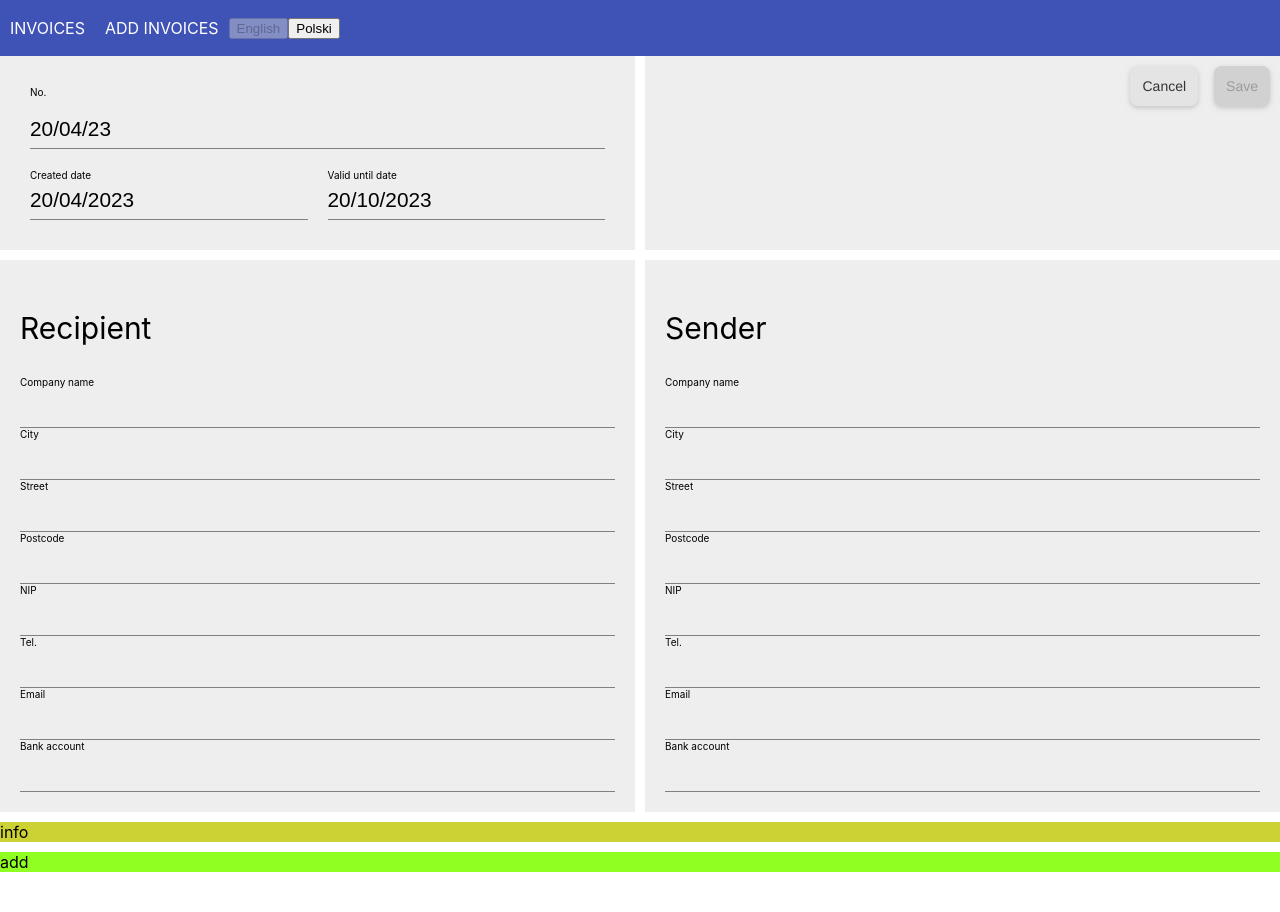
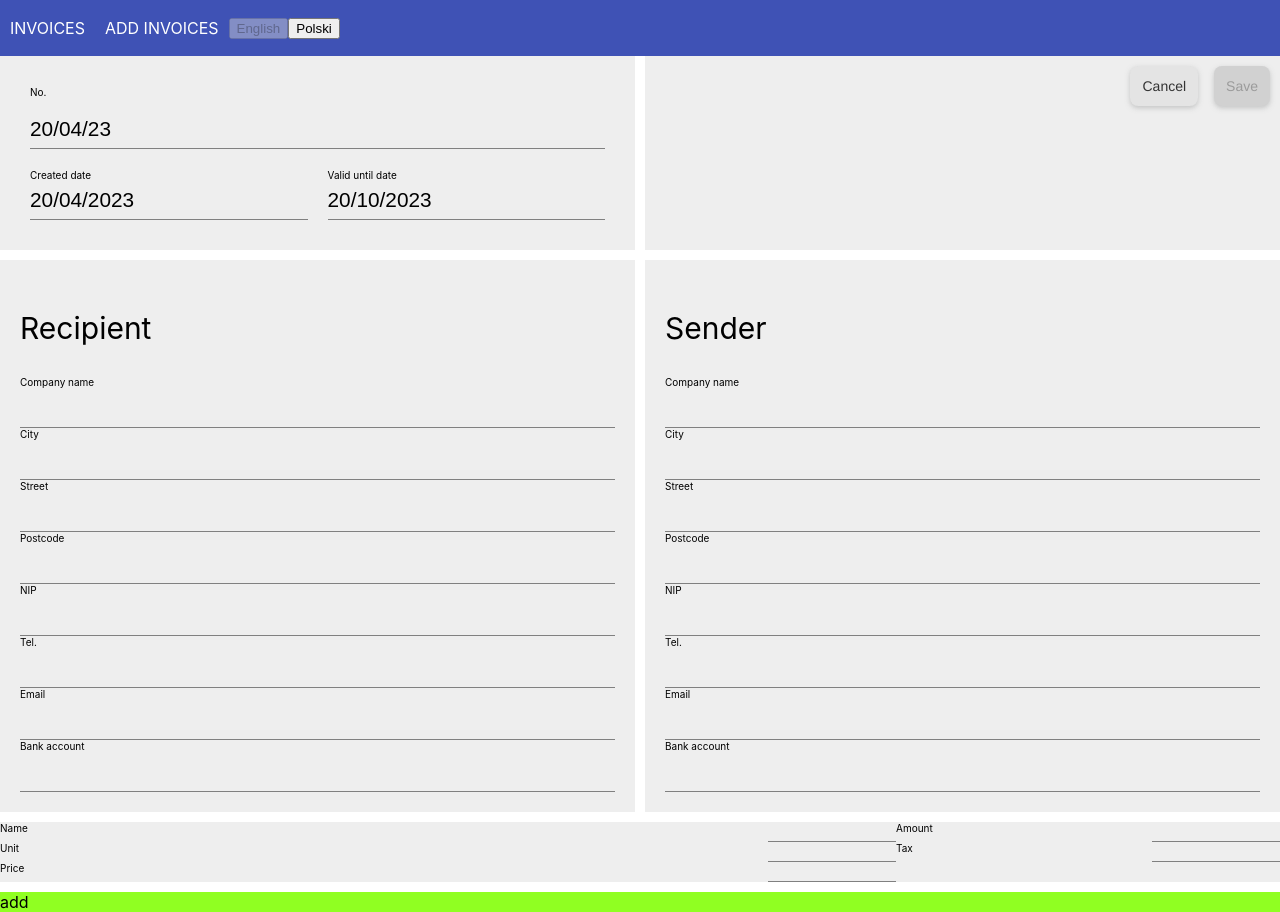
Before and after one commit to sandra-kuczynska/learn-react, a React (Create React App) app: page /invoices in a window 1280 px wide. Before the commit the page ends 872 px from the top, so only its background shows below. Built offline with nearby package versions, Linux system fonts and the light colour scheme.

Commit message:
Wip items

```diff
--- /dev/null
+++ b/src/pages/components/Items.js
@@ -0,0 +1,54 @@
+import styles from "./Items.module.css";
+
+const Items = ({ register, errors }) => {
+  return (
+    <div className={styles.info}>
+      <div className={styles.smallLabel}>
+        <label>Name</label>
+      </div>
+      <br />
+      <input
+        className={styles.inputRegular}
+        {...register("nameItem", { required: true })}
+      />
+
+      <div className={styles.smallLabel}>
+        <label>Amount</label>
+      </div>
+      <br />
+      <input
+        className={styles.inputRegular}
+        {...register("amount", { required: true })}
+      />
+
+      <div className={styles.smallLabel}>
+        <label>Unit</label>
+      </div>
+      <br />
+      <input
+        className={styles.inputRegular}
+        {...register("unit", { required: true })}
+      />
+
+      <div className={styles.smallLabel}>
+        <label>Tax</label>
+      </div>
+      <br />
+      <input
+        className={styles.inputRegular}
+        {...register("tax", { required: true })}
+      />
+
+      <div className={styles.smallLabel}>
+        <label>Price</label>
+      </div>
+      <br />
+      <input
+        className={styles.inputRegular}
+        {...register("price", { required: true })}
+      />
+    </div>
+  );
+};
+
+export default Items;
--- /dev/null
+++ b/src/pages/components/Items.module.css
@@ -0,0 +1,23 @@
+.info {
+  grid-area: info;
+  display: grid;
+  background: #eeeeee;
+  grid-template-columns: 5fr 1fr 1fr 1fr 1fr 1fr;
+}
+
+.inputRegular {
+  width: 100%;
+  border: 0;
+  border-bottom: 1px solid gray;
+  outline: 0;
+  font-size: 1.3rem;
+  color: black;
+  padding: 0px 0;
+  background: transparent;
+  transition: border-color 0.2s;
+  font-size: 15px;
+}
+
+.smallLabel {
+  font-size: 10px;
+}
--- a/src/pages/invoice.js
+++ b/src/pages/invoice.js
@@ -4,6 +4,7 @@ import * as React from "react";
 import Stack from "@mui/material/Stack";
 import NoDates from "./components/NoDates";
 import RecipientSender from "./components/RecipientSender";
+import Items from "./components/Items";
 
 const userData = [];
 
@@ -37,7 +38,8 @@ const Invoice = () => {
 
         <RecipientSender register={register} errors={errors} />
 
-        <div className={styles.info}>info</div>
+        <Items register={register} errors={errors} />
+
         <div className={styles.addItem}>add</div>
       </div>
     </form>
--- a/src/pages/invoice.module.css
+++ b/src/pages/invoice.module.css
@@ -81,11 +81,6 @@
   flex-direction: row-reverse;
 }
 
-.info {
-  background: rgb(204, 209, 52);
-  grid-area: info;
-}
-
 .addItem {
   background: rgb(144, 255, 34);
   grid-area: add-item;
```
